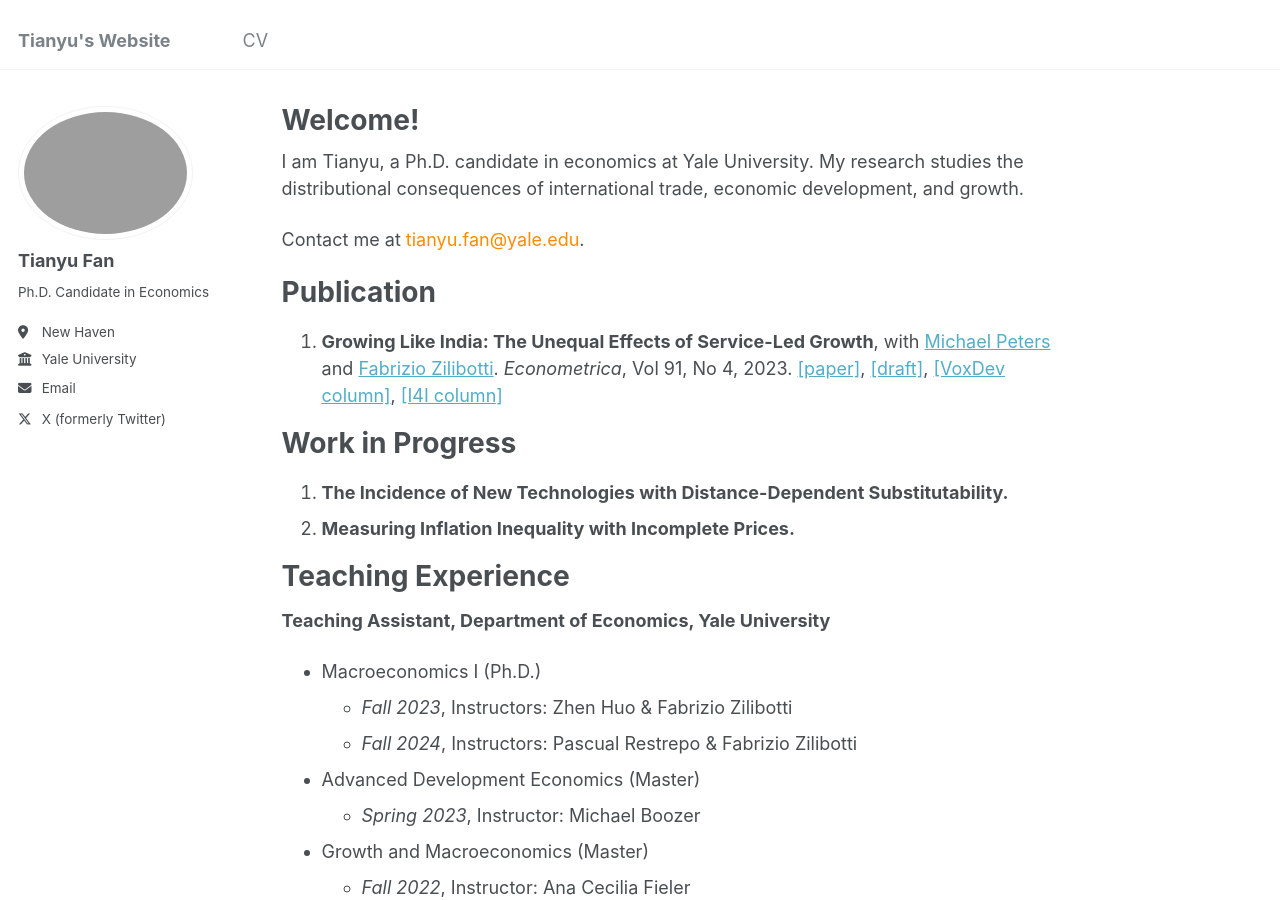
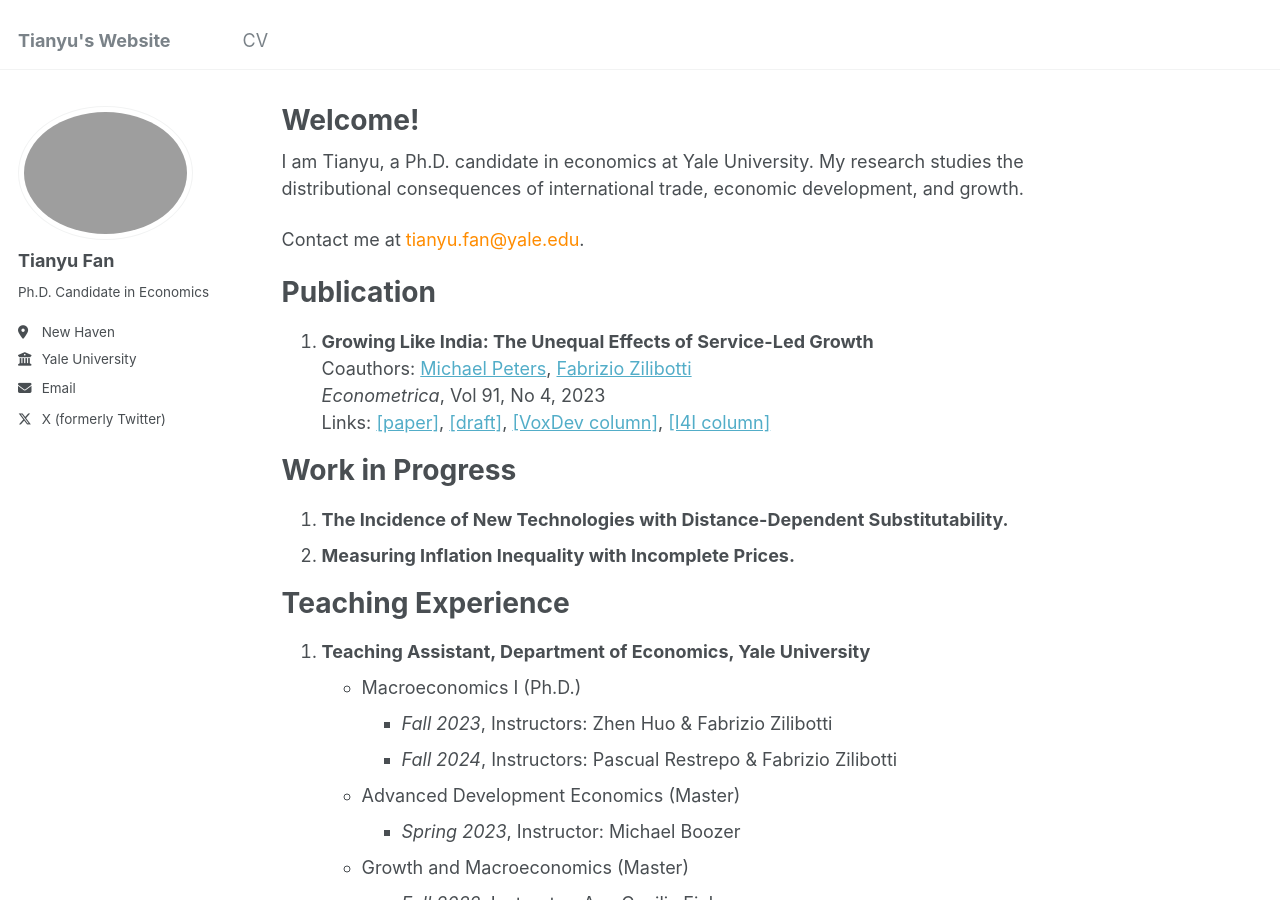
Before and after one commit to tianyufan-econ/tianyufan-econ.github.io, a Jekyll site: the page built from _pages/about.md, in a window 1280 px wide and 900 px high. Built offline with Jekyll 4.4.1, drawn with Linux system fonts in a browser that asks for light colours; part of the change alters nothing that is shown.

Commit message:
Update about.md

```diff
--- a/_pages/about.md
+++ b/_pages/about.md
@@ -14,7 +14,10 @@ Contact me at <span style="color: darkorange;">tianyu.fan@yale.edu</span>.
 Publication
 ======
 
-1. **Growing Like India: The Unequal Effects of Service-Led Growth**, with [Michael Peters](https://mipeters.weebly.com) and [Fabrizio Zilibotti](https://campuspress.yale.edu/zilibotti/). *Econometrica*, Vol 91, No 4, 2023. [\[paper\]](/files/FPZ_UnequalGrowth.pdf), [\[draft\]](/files/FPZ_ECMA_final.pdf), [\[VoxDev column\]](https://voxdev.org/topic/macroeconomics-growth/how-services-drive-growth-emerging-economies-evidence-india), [\[I4I column\]](https://www.ideasforindia.in/topics/macroeconomics/india-s-service-led-economic-growth.html)
+1. **Growing Like India: The Unequal Effects of Service-Led Growth**
+   Coauthors: [Michael Peters](https://mipeters.weebly.com), [Fabrizio Zilibotti](https://campuspress.yale.edu/zilibotti/)
+   *Econometrica*, Vol 91, No 4, 2023
+   Links: [\[paper\]](/files/FPZ_UnequalGrowth.pdf), [\[draft\]](/files/FPZ_ECMA_final.pdf), [\[VoxDev column\]](https://voxdev.org/topic/macroeconomics-growth/how-services-drive-growth-emerging-economies-evidence-india), [\[I4I column\]](https://www.ideasforindia.in/topics/macroeconomics/india-s-service-led-economic-growth.html)
 
 Work in Progress
 ======
@@ -25,15 +28,15 @@ Work in Progress
 Teaching Experience
 ======
 
-**Teaching Assistant, Department of Economics, Yale University**
-- Macroeconomics I (Ph.D.)
-  - *Fall 2023*, Instructors: Zhen Huo & Fabrizio Zilibotti
-  - *Fall 2024*, Instructors: Pascual Restrepo & Fabrizio Zilibotti
-- Advanced Development Economics (Master)
-  - *Spring 2023*, Instructor: Michael Boozer
-- Growth and Macroeconomics (Master)
-  - *Fall 2022*, Instructor: Ana Cecilia Fieler
+1. **Teaching Assistant, Department of Economics, Yale University**
+   - Macroeconomics I (Ph.D.)
+     - *Fall 2023*, Instructors: Zhen Huo & Fabrizio Zilibotti
+     - *Fall 2024*, Instructors: Pascual Restrepo & Fabrizio Zilibotti
+   - Advanced Development Economics (Master)
+     - *Spring 2023*, Instructor: Michael Boozer
+   - Growth and Macroeconomics (Master)
+     - *Fall 2022*, Instructor: Ana Cecilia Fieler
 
-**Teaching Assistant, National School of Development, Peking University**
-- Intermediate Microeconomics (Undergraduate)
-  - *Fall 2017*, Instructors: Ju Hu & Lixing Li
+2. **Teaching Assistant, National School of Development, Peking University**
+   - Intermediate Microeconomics (Undergraduate)
+     - *Fall 2017*, Instructors: Ju Hu & Lixing Li
```
